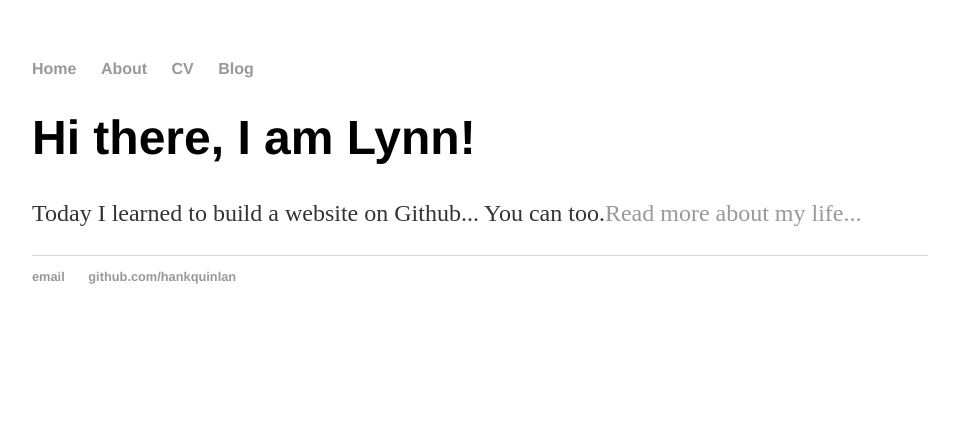
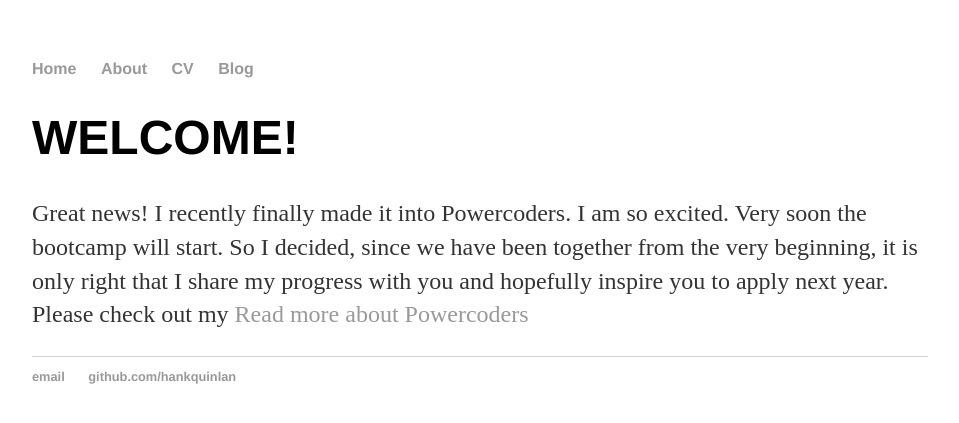
Before and after one commit to aineomugisha/aineomugisha.github.io, a Jekyll site: the page built from index.html, in a window 1280 px wide. Shown: the top 423 px of the page, without its empty margins (160-1119 px from the left). Built offline with Jekyll 4.4.1, drawn with Linux system fonts in a browser that asks for light colours.

Commit message:
Update index.html

```diff
--- a/index.html
+++ b/index.html
@@ -3,6 +3,8 @@ layout: default
 title: Welcome to Aineomugisha's Blog
 ---
 <div class="blurb">
-	<h1>Hi there, I am Lynn!</h1>
-	<p>Today I learned to build a website on Github... </em> You can too.<a href="/about">Read more about my life...</a></p>
+	<h1>WELCOME!</h1>
+	<p>Great news! I recently finally made it into Powercoders. I am so excited. Very soon the bootcamp will start. So I decided, since we have been together from the very beginning, it is only right that I share my progress with you and hopefully inspire you to apply next year. Please check out my <a href="/blog/index.phph>blog</a>
+		</p>
+		<p><a href="www.powercoders.org">Read more about Powercoders</a></p>
 </div><!-- /.blurb -->
```
